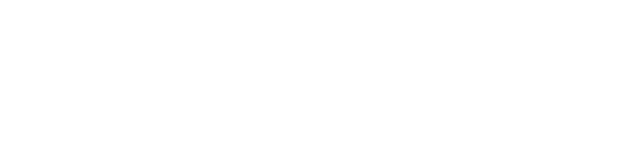
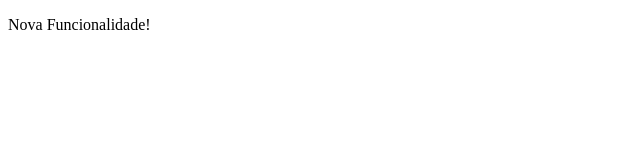
Before and after one commit to ramalhogithub/cursogit, a plain HTML site: page nada.html in a window 1280 px wide. Shown: the whole page, without its empty margins (0-640 px from the left). Drawn offline with Linux system fonts and the light colour scheme.

Commit message:
Fim da Nova Atividade

```diff
--- a/nada.html
+++ b/nada.html
@@ -1,12 +1,16 @@
 <!DOCTYPE html>
 <html lang="en">
+
 <head>
     <meta charset="UTF-8">
     <meta http-equiv="X-UA-Compatible" content="IE=edge">
     <meta name="viewport" content="width=device-width, initial-scale=1.0">
     <title>Nada de Novo por Aqui!</title>
 </head>
+
 <body>
+    <p>Nova Funcionalidade!</p>
 
 </body>
+
 </html>
```
